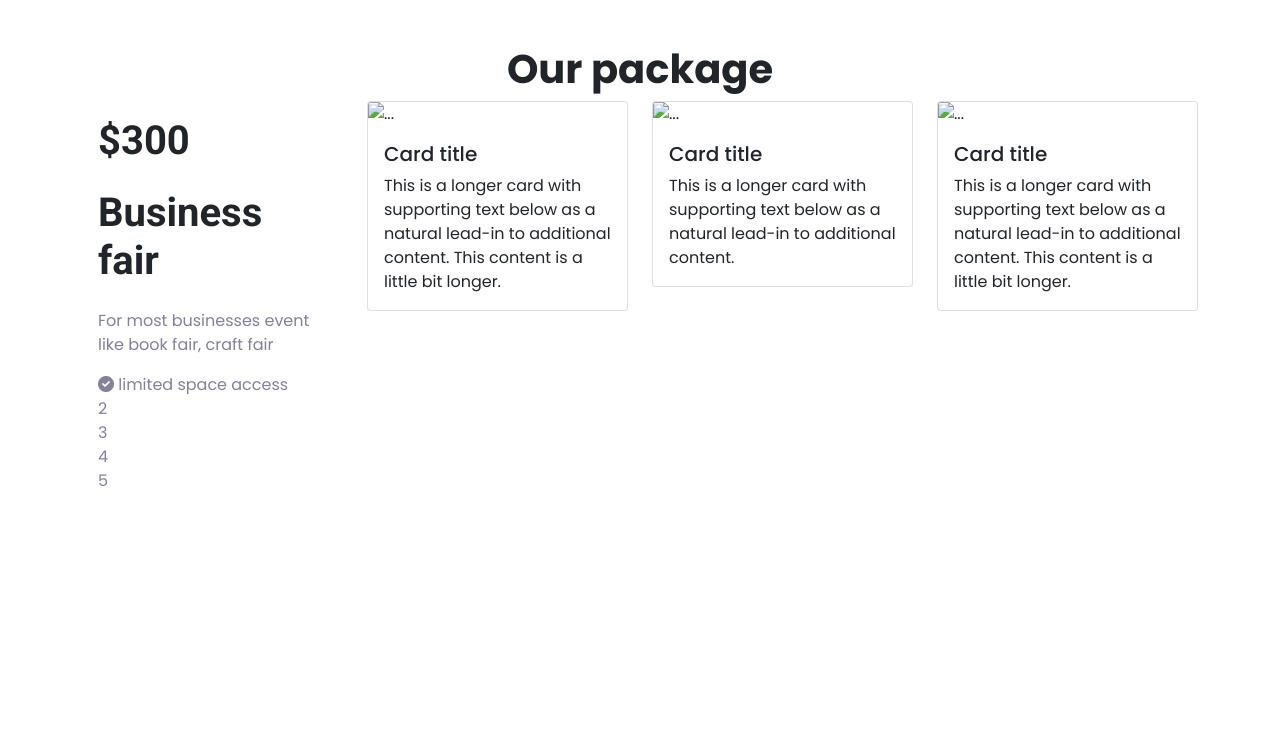
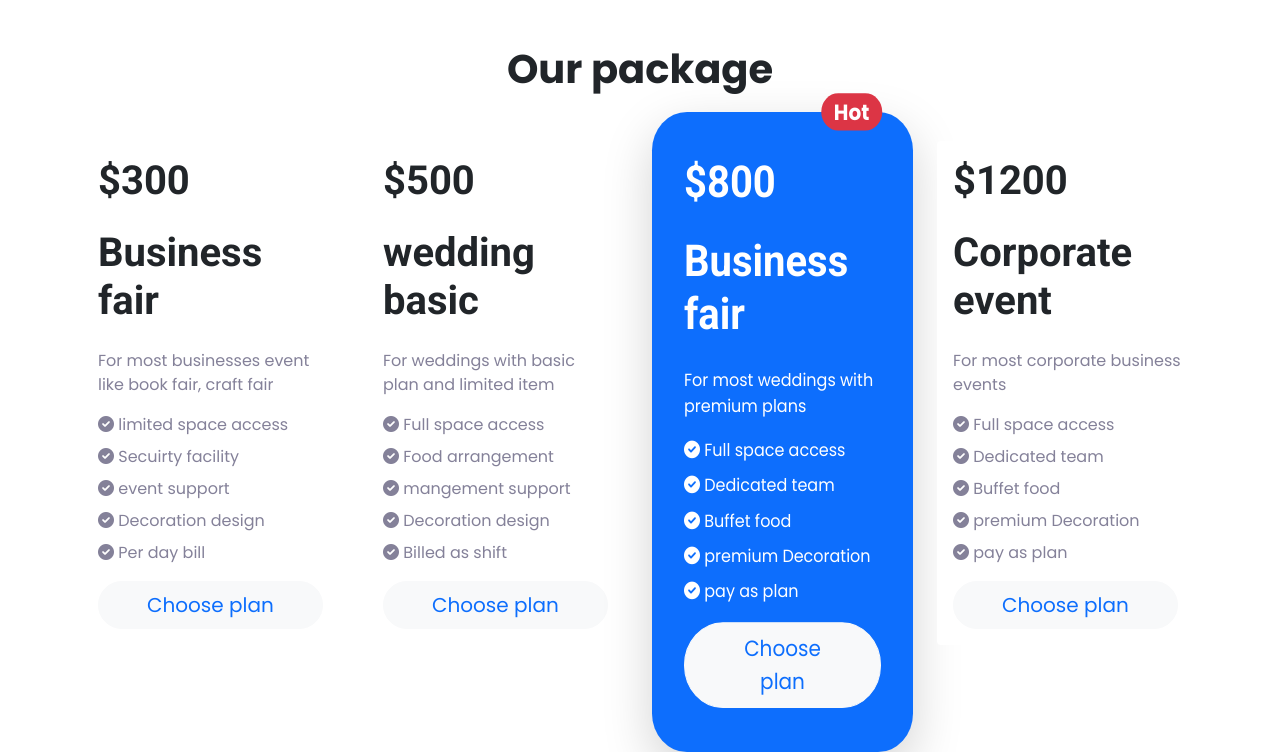
Before and after one commit to inzamulhaque/convention-center, a plain HTML site: page index.html in a window 1280 px wide. Shown: the part 1263-2015 px from the top of the page. Before the commit the page ends 1788 px from the top, so only its background shows below. Drawn offline with nearby package versions, Linux system fonts and the light colour scheme.

Commit message:
add service section

```diff
--- a/css/style.css
+++ b/css/style.css
@@ -35,3 +35,8 @@ body {
 .card-text-color {
     color: #848199;
 }
+
+.hot-card {
+    transform: scaleY(1.1);
+    border-radius: 35px;
+}
--- a/index.html
+++ b/index.html
@@ -59,8 +59,9 @@
                 </div>
                 <div class="carousel-inner">
                     <div class="carousel-item active">
-                        <img src="./resize/slider1.png" class="d-block w-100 slider-img" alt="...">
-                        <div class="carousel-caption d-none d-md-block">
+                        <img src="./slider-images/1200px-Indian_Wedding_Ceremony_(503).jpg"
+                            class="d-block w-100 slider-img" alt="...">
+                        <div class="carousel-caption d-md-block">
                             <h5>First slide label</h5>
                             <p>Some representative placeholder content for the first slide.</p>
                             <button class="btn btn-light text-primary">
@@ -70,8 +71,9 @@
                         </div>
                     </div>
                     <div class="carousel-item">
-                        <img src="./resize/slider2.png" class="d-block w-100 slider-img" alt="...">
-                        <div class="carousel-caption d-none d-md-block">
+                        <img src="./slider-images/800px-Indian_Wedding_Ceremony_(466).jpg"
+                            class="d-block w-100 slider-img" alt="...">
+                        <div class="carousel-caption d-md-block">
                             <h5>Second slide label</h5>
                             <p>Some representative placeholder content for the second slide.</p>
                             <button class="btn btn-light text-primary">
@@ -81,8 +83,9 @@
                         </div>
                     </div>
                     <div class="carousel-item">
-                        <img src="./resize/slider3.png" class="d-block w-100 slider-img" alt="...">
-                        <div class="carousel-caption d-none d-md-block">
+                        <img src="./slider-images/800px-Indian_Wedding_Ceremony_(489).jpg"
+                            class="d-block w-100 slider-img" alt="...">
+                        <div class="carousel-caption d-md-block">
                             <h5>Third slide label</h5>
                             <p>Some representative placeholder content for the third slide.</p>
                             <button class="btn btn-light text-primary">
@@ -132,58 +135,133 @@
 
         <!-- Our services start -->
         <section id="services" class="container mt-5">
-            <h1 class="fw-bolder text-center"> Our package </h1>
+            <h1 class="fw-bolder text-center mb-5"> Our package </h1>
 
             <div class="row row-cols-1 row-cols-md-2 row-cols-lg-4 g-4">
                 <div class="col">
-                    <div class="card border-0">
+                    <div class="card border-0 mx-sm-auto mb-3 mb-md-1">
                         <div class="card-body">
                             <h3 class="card-title fw-bold fs-1 font-family-roboto">$300</h3>
                             <h3 class="fw-bold fs-1 font-family-roboto mt-4">Business fair</h3>
                             <p class="card-text fw-normal mt-4 card-text-color">For most businesses event like book
                                 fair, craft fair</p>
                             <ul class="list-unstyled card-text-color">
-                                <li>
+                                <li class="my-2">
                                     <i class="fas fa-check-circle"></i> limited space access
                                 </li>
-                                <li>2</li>
-                                <li>3</li>
-                                <li>4</li>
-                                <li>5</li>
+                                <li class="my-2">
+                                    <i class="fas fa-check-circle"></i> Secuirty facility
+                                </li>
+                                <li class="my-2">
+                                    <i class="fas fa-check-circle"></i> event support
+                                </li>
+                                <li class="my-2">
+                                    <i class="fas fa-check-circle"></i> Decoration design
+                                </li>
+                                <li class="my-2">
+                                    <i class="fas fa-check-circle"></i> Per day bill
+                                </li>
                             </ul>
+                            <button type="button" class="btn btn-lg btn-light text-primary px-5 rounded-pill">
+                                Choose plan
+                            </button>
                         </div>
                     </div>
                 </div>
                 <div class="col">
-                    <div class="card">
-                        <img src="..." class="card-img-top" alt="...">
+                    <div class="card border-0 mx-sm-auto mb-3 mb-md-1">
                         <div class="card-body">
-                            <h5 class="card-title">Card title</h5>
-                            <p class="card-text">This is a longer card with supporting text below as a natural lead-in
-                                to additional content. This content is a little bit longer.</p>
+                            <h3 class="card-title fw-bold fs-1 font-family-roboto">$500</h3>
+                            <h3 class="fw-bold fs-1 font-family-roboto mt-4">wedding basic</h3>
+                            <p class="card-text fw-normal mt-4 card-text-color">For weddings with basic plan and limited
+                                item</p>
+                            <ul class="list-unstyled card-text-color">
+                                <li class="my-2">
+                                    <i class="fas fa-check-circle"></i> Full space access
+                                </li>
+                                <li class="my-2">
+                                    <i class="fas fa-check-circle"></i> Food arrangement
+                                </li>
+                                <li class="my-2">
+                                    <i class="fas fa-check-circle"></i> mangement support
+                                </li>
+                                <li class="my-2">
+                                    <i class="fas fa-check-circle"></i> Decoration design
+                                </li>
+                                <li class="my-2">
+                                    <i class="fas fa-check-circle"></i> Billed as shift
+                                </li>
+                            </ul>
+                            <button type="button" class="btn btn-lg btn-light text-primary px-5 rounded-pill">
+                                Choose plan
+                            </button>
                         </div>
                     </div>
                 </div>
                 <div class="col">
-                    <div class="card">
-                        <img src="..." class="card-img-top" alt="...">
+                    <div
+                        class="hot-card card border-0 mx-sm-auto mb-3 mb-md-1 bg-primary text-white py-4 px-3 shadow-lg">
                         <div class="card-body">
-                            <h5 class="card-title">Card title</h5>
-                            <p class="card-text">This is a longer card with supporting text below as a natural lead-in
-                                to additional content.</p>
+                            <h3 class="card-title fw-bold fs-1 font-family-roboto">$800</h3>
+                            <h3 class="fw-bold fs-1 font-family-roboto mt-4">Business fair</h3>
+                            <p class="card-text fw-normal mt-4">For most weddings with premium plans</p>
+                            <ul class="list-unstyled">
+                                <li class="my-2">
+                                    <i class="fas fa-check-circle"></i> Full space access
+                                </li>
+                                <li class="my-2">
+                                    <i class="fas fa-check-circle"></i> Dedicated team
+                                </li>
+                                <li class="my-2">
+                                    <i class="fas fa-check-circle"></i> Buffet food
+                                </li>
+                                <li class="my-2">
+                                    <i class="fas fa-check-circle"></i> premium Decoration
+                                </li>
+                                <li class="my-2">
+                                    <i class="fas fa-check-circle"></i> pay as plan
+                                </li>
+                            </ul>
+                            <button type="button" class="btn btn-lg btn-light text-primary px-5 rounded-pill">
+                                Choose plan
+                            </button>
+                        </div>
+                        <span class="position-absolute top-0 end-0 translate-middle badge rounded-pill bg-danger fs-5">
+                            Hot
+                            <span class="visually-hidden">unread messages</span>
+                        </span>
+                    </div>
+                </div>
+                <div class="col">
+                    <div class="card border-0 mx-sm-auto mb-3 mb-md-1">
+                        <div class="card-body">
+                            <h3 class="card-title fw-bold fs-1 font-family-roboto">$1200</h3>
+                            <h3 class="fw-bold fs-1 font-family-roboto mt-4">Corporate event</h3>
+                            <p class="card-text fw-normal mt-4 card-text-color">For most corporate business events</p>
+                            <ul class="list-unstyled card-text-color">
+                                <li class="my-2">
+                                    <i class="fas fa-check-circle"></i> Full space access
+                                </li>
+                                <li class="my-2">
+                                    <i class="fas fa-check-circle"></i> Dedicated team
+                                </li>
+                                <li class="my-2">
+                                    <i class="fas fa-check-circle"></i> Buffet food
+                                </li>
+                                <li class="my-2">
+                                    <i class="fas fa-check-circle"></i> premium Decoration
+                                </li>
+                                <li class="my-2">
+                                    <i class="fas fa-check-circle"></i> pay as plan
+                                </li>
+                            </ul>
+                            <button type="button" class="btn btn-lg btn-light text-primary px-5 rounded-pill">
+                                Choose plan
+                            </button>
                         </div>
                     </div>
                 </div>
-                <div class="col">
-                    <div class="card">
-                        <img src="..." class="card-img-top" alt="...">
-                        <div class="card-body">
-                            <h5 class="card-title">Card title</h5>
-                            <p class="card-text">This is a longer card with supporting text below as a natural lead-in
-                                to additional content. This content is a little bit longer.</p>
-                        </div>
-                    </div>
-                </div>
+            </div>
             </div>
         </section>
         <!-- Our services end -->
```
Also changed, not shown: resize/slider1.png (deleted), resize/slider2.png (deleted), resize/slider3.png (deleted).
